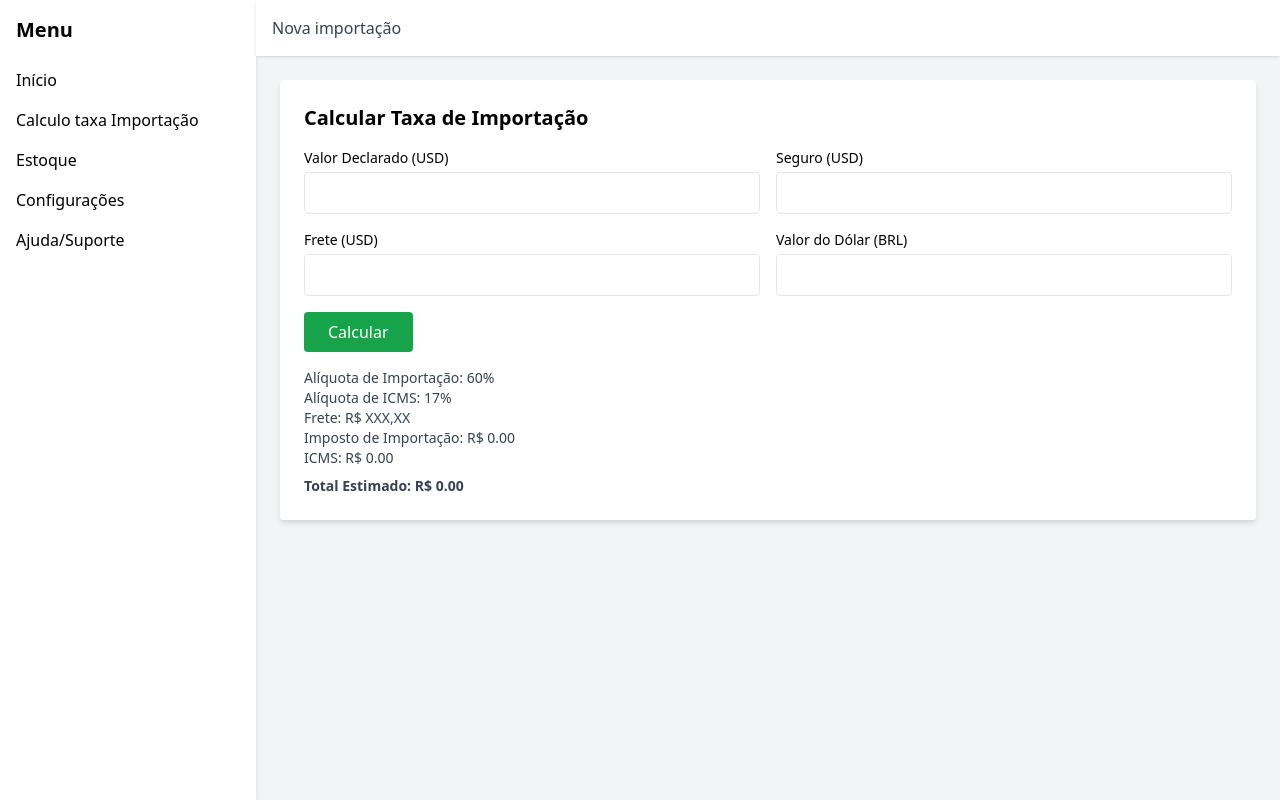
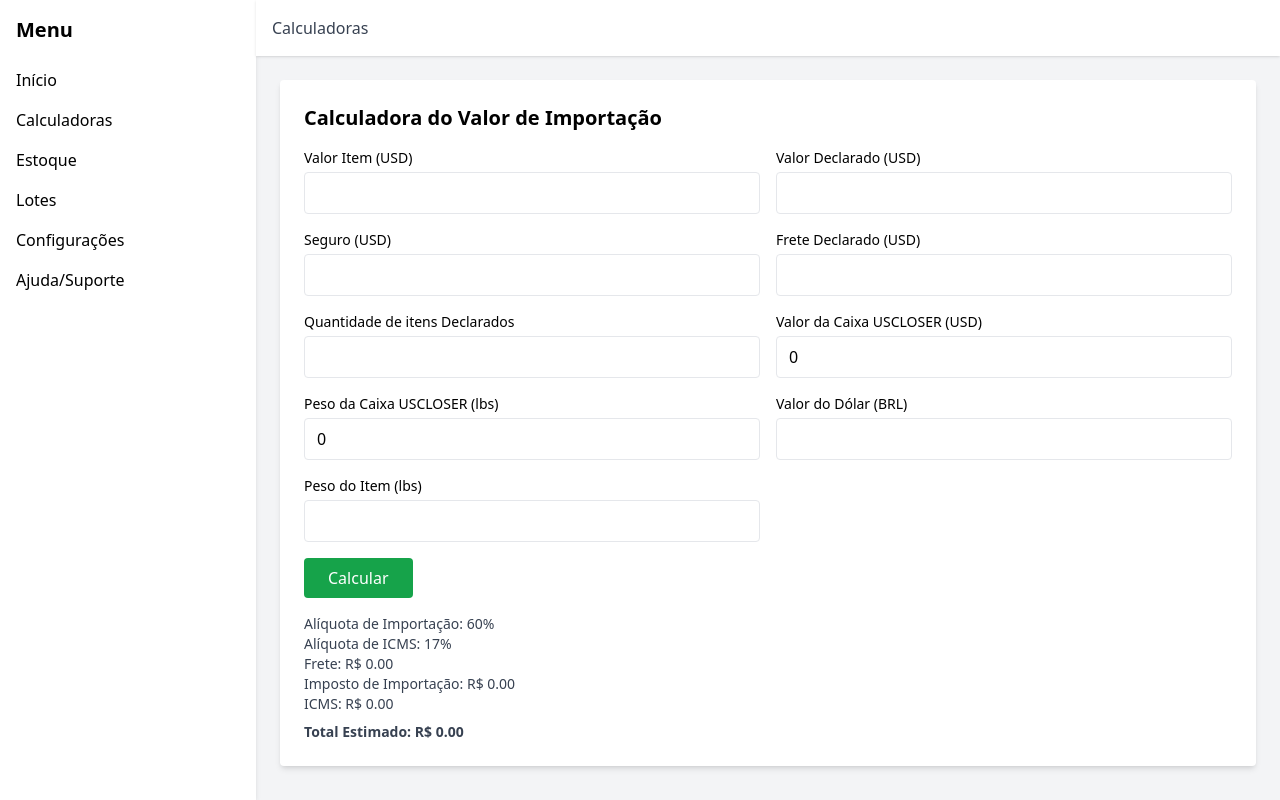
Before and after one commit to veniciusgomes/importa, a React app: page /#/calculoTaxa in a window 1280 px wide. Built offline with nearby package versions, Linux system fonts and the light colour scheme.

Commit message:
adicionado funcionalidades na calculadora das taxas (mudando o nome da aba)

```diff
--- a/src/App.jsx
+++ b/src/App.jsx
@@ -1,16 +1,18 @@
 import React from "react";
 import { HashRouter as Router, Routes, Route, Link } from "react-router-dom";
 import Home from "./pages/home";
-import CalculoTaxa from "./pages/novaImportacao";
+import Calculadoras from "./pages/calculadoras";
 import Estoque from "./pages/estoque";
+import Lotes from "./pages/lotes";
 
 export default function App() {
   return (
     <Router>
       <Routes>
         <Route path="/" element={<Home />} />
-        <Route path="/calculoTaxa" element={<CalculoTaxa />} />
+        <Route path="/calculoTaxa" element={<Calculadoras />} />
         <Route path="/estoque" element={<Estoque />} />
+        <Route path="/lotes" element={<Lotes />} />
       </Routes>
     </Router>
   );
--- a/src/components/sidebar.jsx
+++ b/src/components/sidebar.jsx
@@ -10,10 +10,13 @@ export const SideBar = () => {
           Início
         </Link>
         <Link className="hover:text-blue-600" to="/calculoTaxa">
-          Calculo taxa Importação
+          Calculadoras
         </Link>
         <Link className="hover:text-blue-600" to="/estoque">
           Estoque
+        </Link>
+        <Link className="hover:text-blue-600" to="/lotes">
+          Lotes
         </Link>
         <a href="#" className="hover:text-blue-600">
           Configurações
--- a/src/pages/novaImportacao.jsx
+++ b/src/pages/calculadoras.jsx
@@ -2,41 +2,42 @@ import React, { useState } from "react";
 import { SideBar } from "../components/sidebar";
 import Header from "../components/header";
 
-export default function CalculoTaxa() {
-  const [valorDeclarado, setValorDeclarado] = useState(0);
+export default function Calculadoras() {
+  const [valorItemDeclarado, setValorItemDeclarado] = useState(0);
+  const [valorItem, setValorItem] = useState(0);
+
+  const [valorFrete, setValorFrete] = useState(0);
+  const [valorFreteDeclarado, setValorFreteDeclarado] = useState(0);
+
   const [valorSeguro, setValorSeguro] = useState(0);
-  const [valorFrete, setValorFrete] = useState(0);
-  const [valorDolar, setValorDolar] = useState(0);
   const [peso, setPeso] = useState(0);
   const [taxasFixas] = useState({ icms: 17, importacao: 60 });
   const [valorImportacao, setImportacao] = useState(0.0);
   const [valorIcms, setIcms] = useState(0.0);
   const [valorTotal, setTotal] = useState(0.0);
+  const [valorDolar, setValorDolar] = useState(0);
+  const [valorCaixa, setValorCaixa] = useState(0);
+  const [resultado, setResultado] = useState(null);
+  const [pesoCaixa, setPesoCaixa] = useState(0);
+  const [quantidadeItensDeclarados, setQuantidadeItensDeclarados] = useState(0);
 
   const handleCalcularTaxa = () => {
+    var frete = (peso * valorCaixa) / pesoCaixa;
+    setValorFrete(frete * valorDolar);
     var taxaImportacao =
-      (valorDeclarado + valorSeguro + valorFrete) *
+      (valorItemDeclarado + valorSeguro + valorFreteDeclarado) *
       valorDolar *
       (taxasFixas.importacao / 100);
-
-    //console.log(taxaImportacao);
-
     setImportacao(taxaImportacao);
-
     var taxaIcms =
-      (valorDeclarado +
+      (valorItemDeclarado +
         valorSeguro +
-        valorFrete +
+        valorFreteDeclarado +
         taxaImportacao / (1 - taxasFixas.icms / 100)) *
       (taxasFixas.icms / 100);
-
     setIcms(taxaIcms);
-
-    //console.log(taxaIcms);
-
     var valorTotalItem =
-      valorDeclarado * valorDolar + taxaImportacao + taxaIcms;
-
+      valorItem * valorDolar + taxaImportacao + taxaIcms + frete;
     setTotal(valorTotalItem);
   };
 
@@ -44,20 +45,30 @@ export default function CalculoTaxa() {
     <div className="flex h-screen bg-gray-100">
       <SideBar />
       <div className="flex-1 flex flex-col">
-        <Header texto={"Nova importação"} />
+        <Header texto={"Calculadoras"} />
         <main className="p-6 space-y-6 overflow-y-auto">
           <section className="bg-white p-6 rounded shadow-md">
             <h3 className="text-xl font-bold mb-4">
-              Calcular Taxa de Importação
+              Calculadora do Valor de Importação
             </h3>
             <form className="grid grid-cols-2 gap-4">
+              <div>
+                <label className="block mb-1 text-sm font-medium">
+                  Valor Item (USD)
+                </label>
+                <input
+                  onChange={(e) => setValorItem(parseFloat(e.target.value))}
+                  type="number"
+                  className="w-full border rounded px-3 py-2"
+                />
+              </div>
               <div>
                 <label className="block mb-1 text-sm font-medium">
                   Valor Declarado (USD)
                 </label>
                 <input
                   onChange={(e) =>
-                    setValorDeclarado(parseFloat(e.target.value))
+                    setValorItemDeclarado(parseFloat(e.target.value))
                   }
                   type="number"
                   className="w-full border rounded px-3 py-2"
@@ -75,12 +86,48 @@ export default function CalculoTaxa() {
               </div>
               <div>
                 <label className="block mb-1 text-sm font-medium">
-                  Frete (USD)
+                  Frete Declarado (USD)
                 </label>
                 <input
                   type="number"
-                  onChange={(e) => setValorFrete(parseFloat(e.target.value))}
+                  onChange={(e) =>
+                    setValorFreteDeclarado(parseFloat(e.target.value))
+                  }
                   className="w-full border rounded px-3 py-2"
+                />
+              </div>
+              <div>
+                <label className="block mb-1 text-sm font-medium">
+                  Quantidade de itens Declarados
+                </label>
+                <input
+                  type="number"
+                  onChange={(e) =>
+                    setQuantidadeItensDeclarados(parseFloat(e.target.value))
+                  }
+                  className="w-full border rounded px-3 py-2"
+                />
+              </div>
+              <div>
+                <label className="block text-sm font-medium mb-1">
+                  Valor da Caixa USCLOSER (USD)
+                </label>
+                <input
+                  type="number"
+                  className="w-full border rounded px-3 py-2"
+                  value={valorCaixa}
+                  onChange={(e) => setValorCaixa(e.target.value)}
+                />
+              </div>
+              <div>
+                <label className="block text-sm font-medium mb-1">
+                  Peso da Caixa USCLOSER (lbs)
+                </label>
+                <input
+                  type="number"
+                  className="w-full border rounded px-3 py-2"
+                  value={pesoCaixa}
+                  onChange={(e) => setPesoCaixa(e.target.value)}
                 />
               </div>
               <div>
@@ -93,16 +140,16 @@ export default function CalculoTaxa() {
                   className="w-full border rounded px-3 py-2"
                 />
               </div>
-              {/* <div>
+              <div>
                 <label className="block mb-1 text-sm font-medium">
-                  Peso (lbs)
+                  Peso do Item (lbs)
                 </label>
                 <input
                   type="number"
                   onChange={(e) => setPeso(e.target.value)}
                   className="w-full border rounded px-3 py-2"
                 />
-              </div> */}
+              </div>
               <div className="col-span-2">
                 <button
                   type="button"
@@ -116,7 +163,7 @@ export default function CalculoTaxa() {
             <div className="mt-4 text-sm text-gray-700">
               <p>Alíquota de Importação: {taxasFixas.importacao}%</p>
               <p>Alíquota de ICMS: {taxasFixas.icms}%</p>
-              <p>Frete: R$ XXX,XX</p>
+              <p>Frete: R$ {valorFrete.toFixed(2)}</p>
               <p>Imposto de Importação: R$ {valorImportacao.toFixed(2)}</p>
               <p>ICMS: R$ {valorIcms.toFixed(2)}</p>
               <p className="font-semibold mt-2">
--- /dev/null
+++ b/src/pages/lotes.jsx
@@ -0,0 +1,20 @@
+import React, { useState } from "react";
+import { SideBar } from "../components/sidebar";
+import Header from "../components/header";
+
+export default function Lotes() {
+  return (
+    <div className="flex h-screen bg-gray-100">
+      <SideBar />
+      <div className="flex-1 flex flex-col">
+        <Header texto={"Lotes"} />
+        <main className="p-6 space-y-6 overflow-y-auto">
+          <section className="bg-white p-6 rounded shadow-md">
+            <h3 className="text-xl font-bold mb-4">Tela de Lotes</h3>
+            {/* Conteúdo da tela de lotes */}
+          </section>
+        </main>
+      </div>
+    </div>
+  );
+}
```
